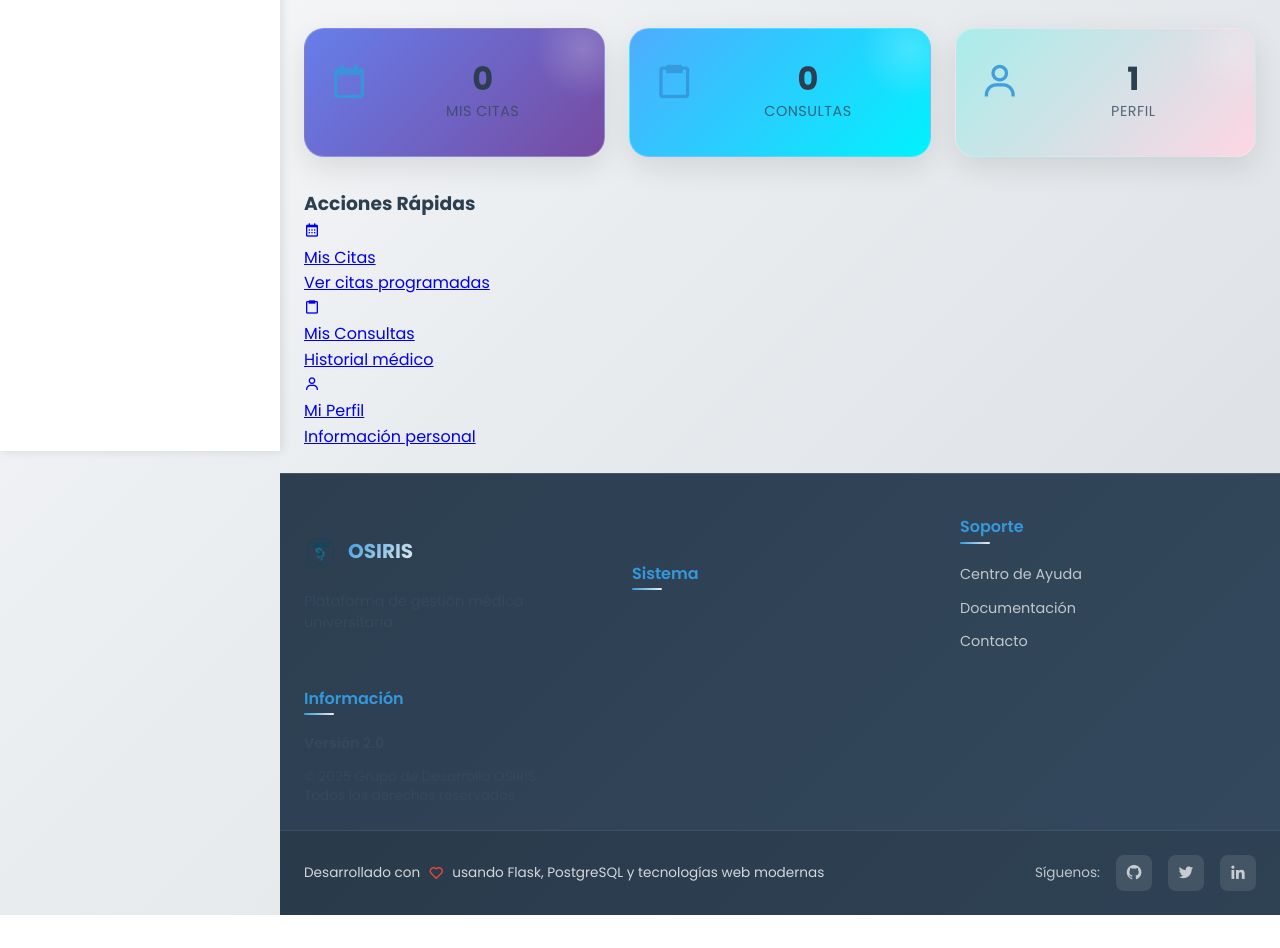
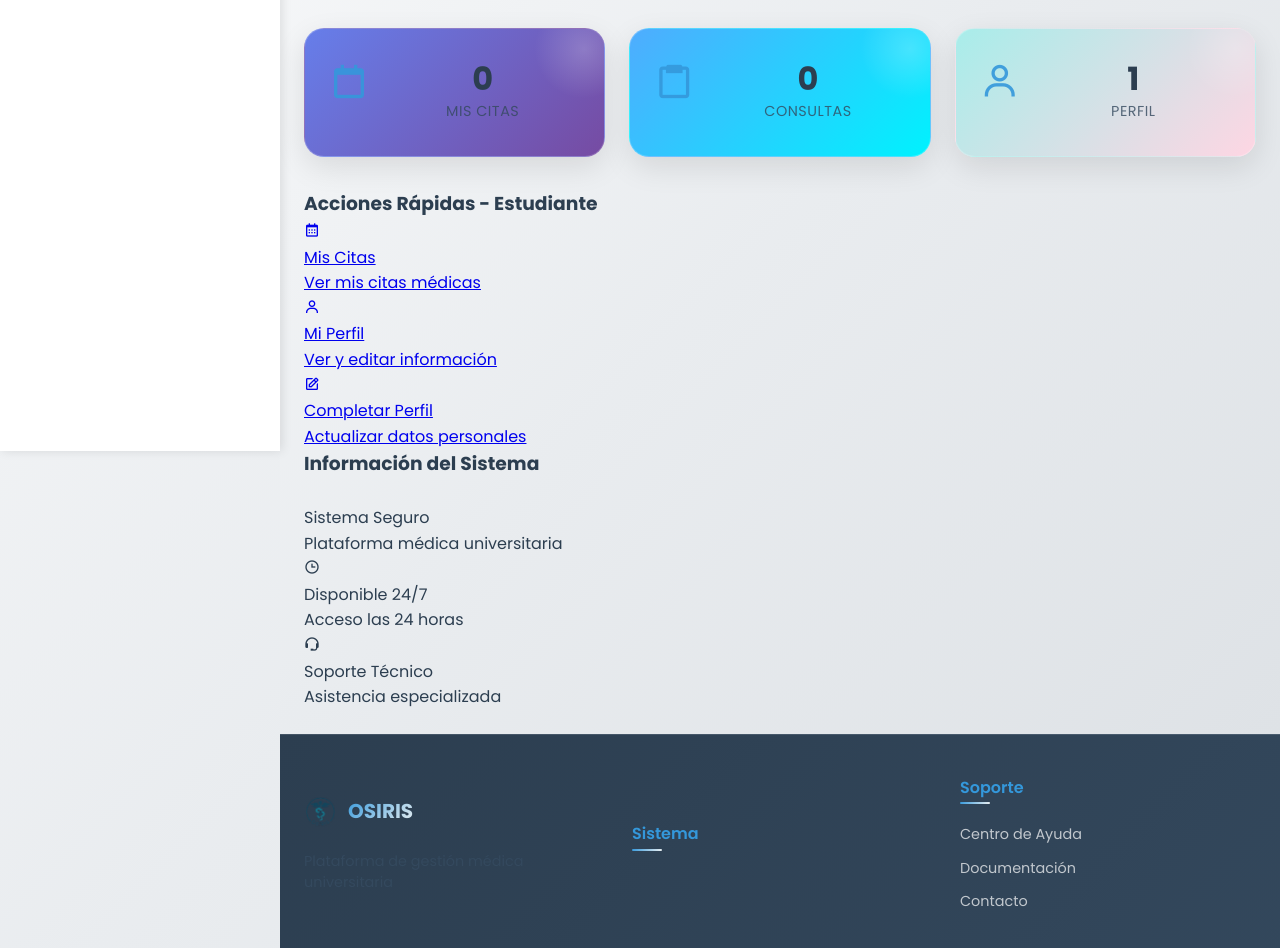
Before and after one commit to DENIS-DEVELOPER-oss/OSIRIS---Lab, a Flask app: template templates/usuario_dashboard.html in a window 1280 px wide. Shown: the part 349-1297 px from the top of the page. Before the commit the page ends 1264 px from the top, so only its background shows below. Run offline with Flask 3, Linux system fonts and the light colour scheme; the template is opened without the code that fills it, so the values that code supplies are empty.

Commit message:
Restrict access to features based on user role for enhanced security
Implements role-based access control by modifying templates/modern_base.html and usuario_dashboard.html, and updating replit.md to reflect changes.

Replit-Commit-Author: Agent
Replit-Commit-Session-Id: f04c708b-f78f-4761-983c-19a318aada5f
Replit-Commit-Screenshot-Url: https://storage.googleapis.com/screenshot-production-us-central1/7355c6e8-0d2f-4510-9622-a158714dce07/dfbd5f50-f364-4b02-930f-102979a2dd55.jpg

```diff
--- a/templates/modern_base.html
+++ b/templates/modern_base.html
@@ -31,12 +31,12 @@
                             <span>Dashboard</span>
                         </a>
                         {% elif current_user.es_profesional() %}
-                        <a href="{{ url_for('citas.lista_profesional') }}" class="nav-item">
+                        <a href="{{ url_for('main.dashboard') }}" class="nav-item">
                             <i class='bx bx-dashboard'></i>
                             <span>Dashboard</span>
                         </a>
                         {% else %}
-                        <a href="{{ url_for('citas.lista_paciente') }}" class="nav-item">
+                        <a href="{{ url_for('main.dashboard') }}" class="nav-item">
                             <i class='bx bx-dashboard'></i>
                             <span>Dashboard</span>
                         </a>
--- a/templates/usuario_dashboard.html
+++ b/templates/usuario_dashboard.html
@@ -62,16 +62,16 @@
     <!-- Acciones rápidas para profesionales -->
     <div class="dashboard-actions">
         <div class="actions-header">
-            <h3>Acciones Rápidas</h3>
+            <h3>Acciones Rápidas - Profesional</h3>
         </div>
         <div class="actions-grid">
-            <a href="{{ url_for('citas.lista') }}" class="action-card primary">
+            <a href="{{ url_for('citas.lista_profesional') }}" class="action-card primary">
                 <div class="action-icon">
                     <i class='bx bx-calendar'></i>
                 </div>
                 <div class="action-content">
                     <div class="action-title">Mis Citas</div>
-                    <div class="action-description">Ver citas programadas</div>
+                    <div class="action-description">Ver mis citas asignadas</div>
                 </div>
             </a>
 
@@ -81,7 +81,7 @@
                 </div>
                 <div class="action-content">
                     <div class="action-title">Consultas</div>
-                    <div class="action-description">Registrar consultas</div>
+                    <div class="action-description">Registrar consultas médicas</div>
                 </div>
             </a>
 
@@ -90,15 +90,15 @@
                     <i class='bx bx-users'></i>
                 </div>
                 <div class="action-content">
-                    <div class="action-title">Pacientes</div>
-                    <div class="action-description">Gestionar pacientes</div>
+                    <div class="action-title">Mis Pacientes</div>
+                    <div class="action-description">Ver pacientes asignados</div>
                 </div>
             </a>
         </div>
     </div>
 
 {% else %}
-    <!-- Dashboard Paciente -->
+    <!-- Dashboard Paciente/Estudiante -->
     <div class="dashboard-stats">
         <div class="stat-card primary">
             <div class="stat-content">
@@ -140,43 +140,73 @@
         </div>
     </div>
 
-    <!-- Acciones rápidas para pacientes -->
+    <!-- Acciones rápidas para estudiantes/pacientes -->
     <div class="dashboard-actions">
         <div class="actions-header">
-            <h3>Acciones Rápidas</h3>
+            <h3>Acciones Rápidas - Estudiante</h3>
         </div>
         <div class="actions-grid">
-            <a href="{{ url_for('citas.lista') }}" class="action-card primary">
+            <a href="{{ url_for('citas.lista_paciente') }}" class="action-card primary">
                 <div class="action-icon">
                     <i class='bx bx-calendar'></i>
                 </div>
                 <div class="action-content">
                     <div class="action-title">Mis Citas</div>
-                    <div class="action-description">Ver citas programadas</div>
+                    <div class="action-description">Ver mis citas médicas</div>
                 </div>
             </a>
 
-            <a href="{{ url_for('consultas.lista') }}" class="action-card success">
-                <div class="action-icon">
-                    <i class='bx bx-clipboard'></i>
-                </div>
-                <div class="action-content">
-                    <div class="action-title">Mis Consultas</div>
-                    <div class="action-description">Historial médico</div>
-                </div>
-            </a>
-
-            <a href="{{ url_for('pacientes.perfil') }}" class="action-card info">
+            <a href="{{ url_for('pacientes.perfil') }}" class="action-card success">
                 <div class="action-icon">
                     <i class='bx bx-user'></i>
                 </div>
                 <div class="action-content">
                     <div class="action-title">Mi Perfil</div>
-                    <div class="action-description">Información personal</div>
+                    <div class="action-description">Ver y editar información</div>
+                </div>
+            </a>
+
+            <a href="{{ url_for('pacientes.completar_perfil') }}" class="action-card info">
+                <div class="action-icon">
+                    <i class='bx bx-edit'></i>
+                </div>
+                <div class="action-content">
+                    <div class="action-title">Completar Perfil</div>
+                    <div class="action-description">Actualizar datos personales</div>
                 </div>
             </a>
         </div>
     </div>
 {% endif %}
 
+<!-- Información adicional -->
+<div class="dashboard-info">
+    <div class="info-section">
+        <h3>Información del Sistema</h3>
+        <div class="info-grid">
+            <div class="info-item">
+                <i class='bx bx-shield-check'></i>
+                <div class="info-content">
+                    <div class="info-title">Sistema Seguro</div>
+                    <div class="info-description">Plataforma médica universitaria</div>
+                </div>
+            </div>
+            <div class="info-item">
+                <i class='bx bx-time'></i>
+                <div class="info-content">
+                    <div class="info-title">Disponible 24/7</div>
+                    <div class="info-description">Acceso las 24 horas</div>
+                </div>
+            </div>
+            <div class="info-item">
+                <i class='bx bx-support'></i>
+                <div class="info-content">
+                    <div class="info-title">Soporte Técnico</div>
+                    <div class="info-description">Asistencia especializada</div>
+                </div>
+            </div>
+        </div>
+    </div>
+</div>
+
 {% endblock %}
```
Also changed, not shown: replit.md (+19 -0 lines).
